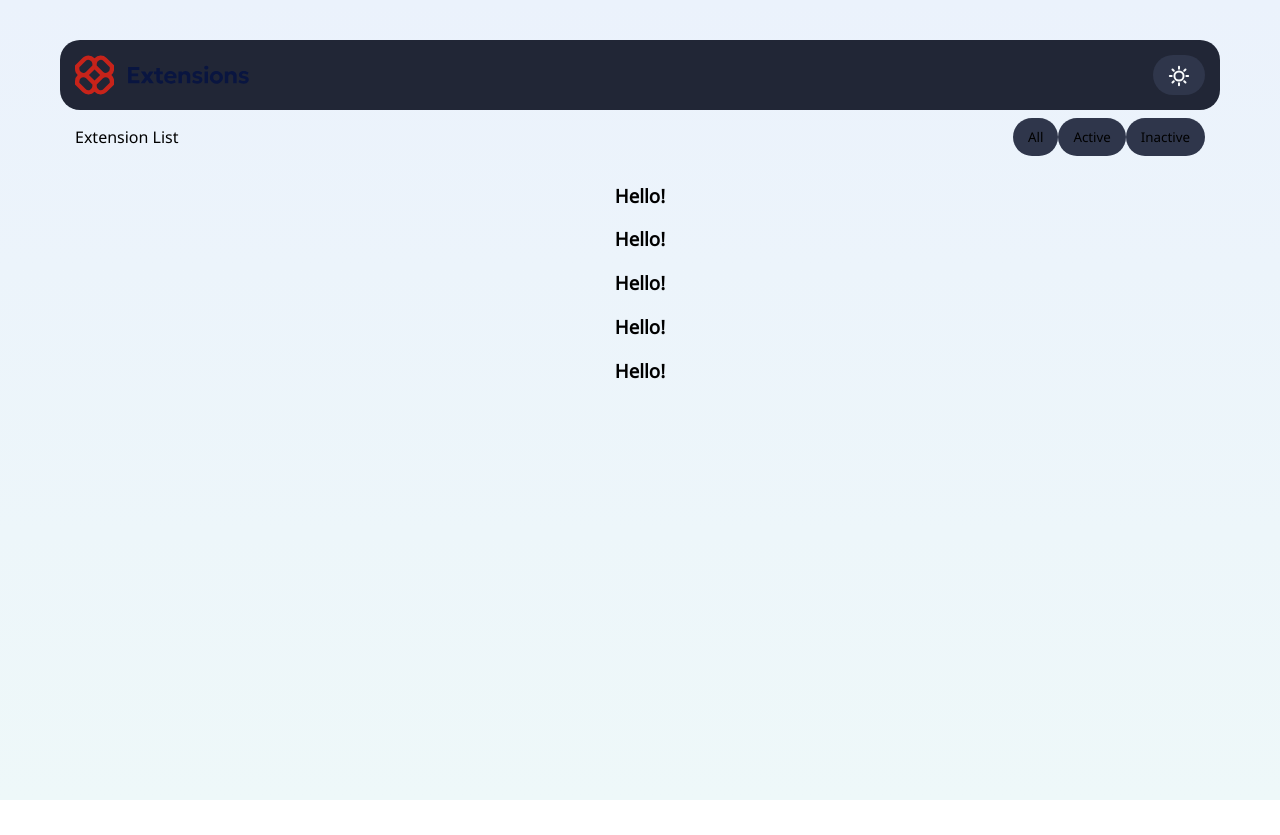
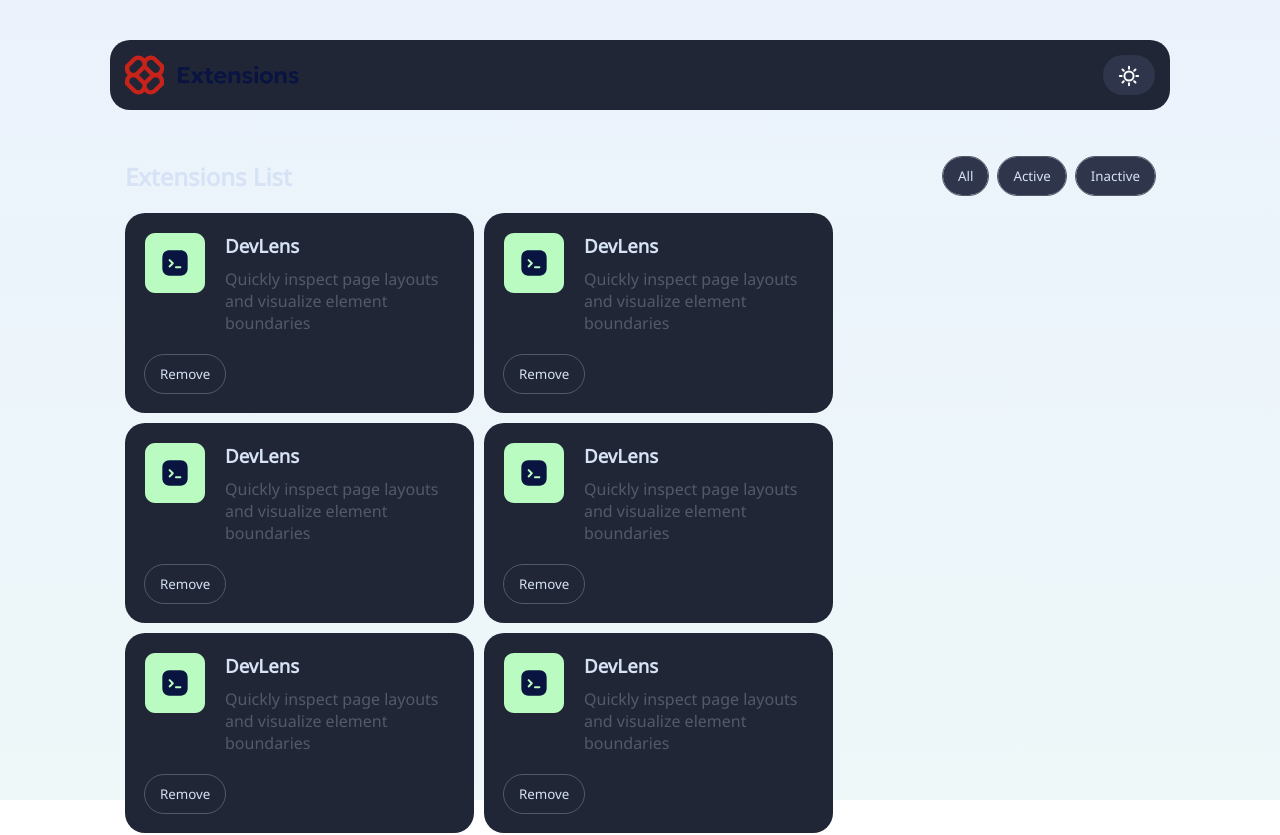
Before and after one commit to c0rnY6uy222/browser-extensions, a React (Vite) app: page / in a window 1280 px wide. Shown: the top 835 px of the page. Before the commit the page ends 800 px from the top, so only its background shows below. Built offline with nearby package versions, Linux system fonts and the light colour scheme.

Commit message:
Style in progress...

```diff
--- a/package.json
+++ b/package.json
@@ -10,6 +10,9 @@
     "preview": "vite preview"
   },
   "dependencies": {
+    "@emotion/react": "^11.14.0",
+    "@emotion/styled": "^11.14.1",
+    "@mui/material": "^7.3.1",
     "react": "^19.1.1",
     "react-dom": "^19.1.1"
   },
--- a/src/App.jsx
+++ b/src/App.jsx
@@ -13,6 +13,9 @@ const App = () => {
         <Card />
         <Card />
         <Card />
+        <Card />
+        <Card />
+        <Card />
       </section>
     </>
   );
--- a/src/assets/components/card/Card.jsx
+++ b/src/assets/components/card/Card.jsx
@@ -1,11 +1,23 @@
-// MAKE CARDS!!!!
+// { image, title, description, active } PUT THIS LATER
+// FIX EVERYTHING (IT'S MESS BRO)
 
 import "./card.css";
+import { Switch, Button } from "@mui/material";
+import Console from "../../images/logo-console-plus.svg";
 
 const Card = () => {
   return (
     <section className="card">
-      <h1>Hello!</h1>
+      <div className="text">
+        <img src={Console} />
+        <div className="text-inner">
+          <h1>DevLens</h1>
+          <p>Quickly inspect page layouts and visualize element boundaries</p>
+        </div>
+      </div>
+      <div className="btn-group">
+        <button className="btn-remove">Remove</button>
+      </div>
     </section>
   );
 };
--- a/src/assets/components/card/card.css
+++ b/src/assets/components/card/card.css
@@ -0,0 +1,55 @@
+.card {
+    display: flex;
+    flex-direction: column;
+    justify-content: space-between;
+    max-width: 30%;
+    min-width: 300px;
+    height: 160px;
+    background: var(--neutral-800);
+    border-radius: var(--border-rad);
+    padding: 20px;
+}
+
+.text {
+    display: flex;
+    flex-direction: row;
+    justify-content: start;
+    align-items: start;
+    gap: 20px;
+    color: var(--neutral-200);
+}
+
+.text p {
+    color: var(--neutral-600);
+}
+
+.text-inner {
+    display: flex;
+    flex-direction: column;
+    gap: 10px;
+}
+
+.text-inner p,
+.text-inner h1 {
+    margin: 0;
+}
+
+.btn-group {
+    display: flex;
+    flex-direction: row;
+    width: 100%;
+    justify-content: space-between;
+    align-items: center;
+}
+
+.btn-remove {
+    border-radius: var(--border-rad);
+    background: var(--neutral-800);
+    outline: 1px solid var(--neutral-600);
+    color: var(--neutral-200);
+    text-transform: capitalize;
+}
+
+.btn-active {
+    color: var(--red-400);
+}
--- a/src/assets/components/filters/Filters.jsx
+++ b/src/assets/components/filters/Filters.jsx
@@ -3,7 +3,7 @@ import "./filters.css";
 const Filters = () => {
   return (
     <section className="filters">
-      <p>Extension List</p>
+      <h1>Extensions List</h1>
 
       <section className="buttons">
         <button>All</button>
--- a/src/assets/components/filters/filters.css
+++ b/src/assets/components/filters/filters.css
@@ -5,3 +5,19 @@
     justify-content: space-between;
     align-items: center;
 }
+
+.filters h1 {
+    color: var(--neutral-200);
+    font-weight: var(--font-w-700);
+}
+
+.buttons {
+    display: flex;
+    flex-direction: row;
+    gap: 10px;
+}
+
+.buttons button {
+    color: var(--neutral-200);
+    outline: 1px solid var(--neutral-600);
+}
--- a/src/assets/components/nav/nav.css
+++ b/src/assets/components/nav/nav.css
@@ -2,8 +2,9 @@ nav {
     width: 100%;
     height: 40px;
     padding: 15px;
+    margin-bottom: 30px;
 
-    border-radius: var(--br);
+    border-radius: var(--border-rad);
 
     display: flex;
     flex-direction: row;
--- a/src/index.css
+++ b/src/index.css
@@ -17,10 +17,10 @@
     --neutral-800: hsl(226, 25%, 17%);
     --neutral-700: hsl(225, 23%, 24%);
     --neutral-600: hsl(226, 11%, 37%);
-    --Neutral-300: hsl(0, 0%, 78%);
+    --neutral-300: hsl(0, 0%, 78%);
     --neutral-200: hsl(217, 61%, 90%);
-    --Neutral-100: hsl(0, 0%, 93%);
-    --Neutral-0: hsl(200, 60%, 99%);
+    --neutral-100: hsl(0, 0%, 93%);
+    --neutral-0: hsl(200, 60%, 99%);
 
     /* Red */
 
@@ -40,28 +40,28 @@
 
     /* Font Size */
 
-    --p: 16px;
+    --font-size: 16px;
 
     /* Font Weights */
 
-    --w-400: 400;
-    --w-500: 500;
-    --w-700: 700;
+    --font-w-400: 400;
+    --font-w-500: 500;
+    --font-w-700: 700;
 
     /* Border Radius */
 
-    --br: 20px;
+    --border-rad: 20px;
 }
 
 @media (prefers-color-scheme: light) {
     body {
-        background: var(--light-gradient);
+        background-image: var(--light-gradient);
     }
 }
 
 @media (prefers-color-scheme: dark) {
     body {
-        background: var(--dark-gradient);
+        background-image: var(--dark-gradient);
     }
 }
 
@@ -82,21 +82,34 @@ body {
     display: flex;
     justify-content: center;
     align-items: start;
+
+    background-repeat: no-repeat;
 }
 
 #root {
+    position: relative;
     margin: 40px 0;
     display: flex;
     flex-direction: column;
     align-items: center;
-    width: calc(100% - 150px);
+    width: calc(100% - 250px);
+    height: 100%;
 }
 
 button {
     padding: 10px 15px;
     background: var(--neutral-700);
     border: none;
-    border-radius: var(--br);
+    border-radius: var(--border-rad);
     cursor: pointer;
     text-align: center;
 }
+
+.cards {
+    display: flex;
+    flex-direction: row;
+    justify-content: stretch;
+    flex-wrap: wrap;
+    gap: 10px;
+    width: 100%;
+}
```
Also changed, not shown: 1 other file (tests, documents, lock files or other folders).
